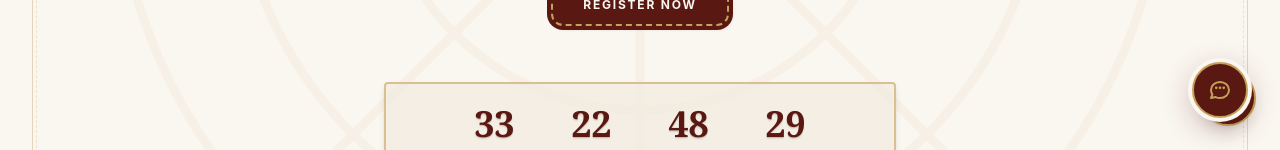
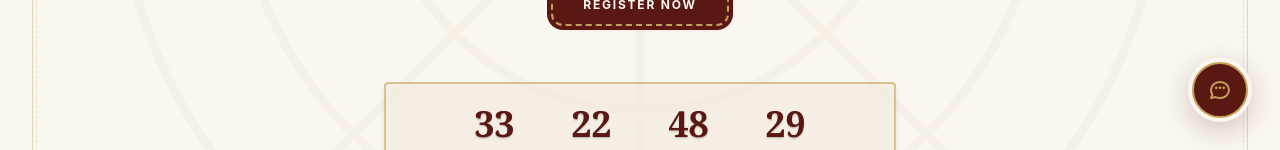
Before and after one commit to swasti-22/cmunvadodara, a Next.js app: page / in a window 1280 px wide. Shown: the part 650-800 px from the top of the page. Built offline with nearby package versions, Linux system fonts and the light colour scheme.

Commit message:
chore: remove floating EmailButton component to avoid overlap with ChatWidget

```diff
--- a/app/page.js
+++ b/app/page.js
@@ -19,7 +19,6 @@ import Contact from "@/components/Contact";
 import Footer from "@/components/Footer";
 import ForParents from "@/components/ForParents";
 import SchoolPartnerships from "@/components/SchoolPartnerships";
-import EmailButton from "@/components/EmailButton";
 
 export default function Home() {
   const [parentsOpen, setParentsOpen] = useState(false);
@@ -51,9 +50,6 @@ export default function Home() {
         onOpenSchools={() => setSchoolsOpen(true)}
       />
 
-      {/* Sitewide floating helper */}
-      <EmailButton />
-
       {/* Dynamic Slide-over panels */}
       <AnimatePresence>
         {parentsOpen && (
```
